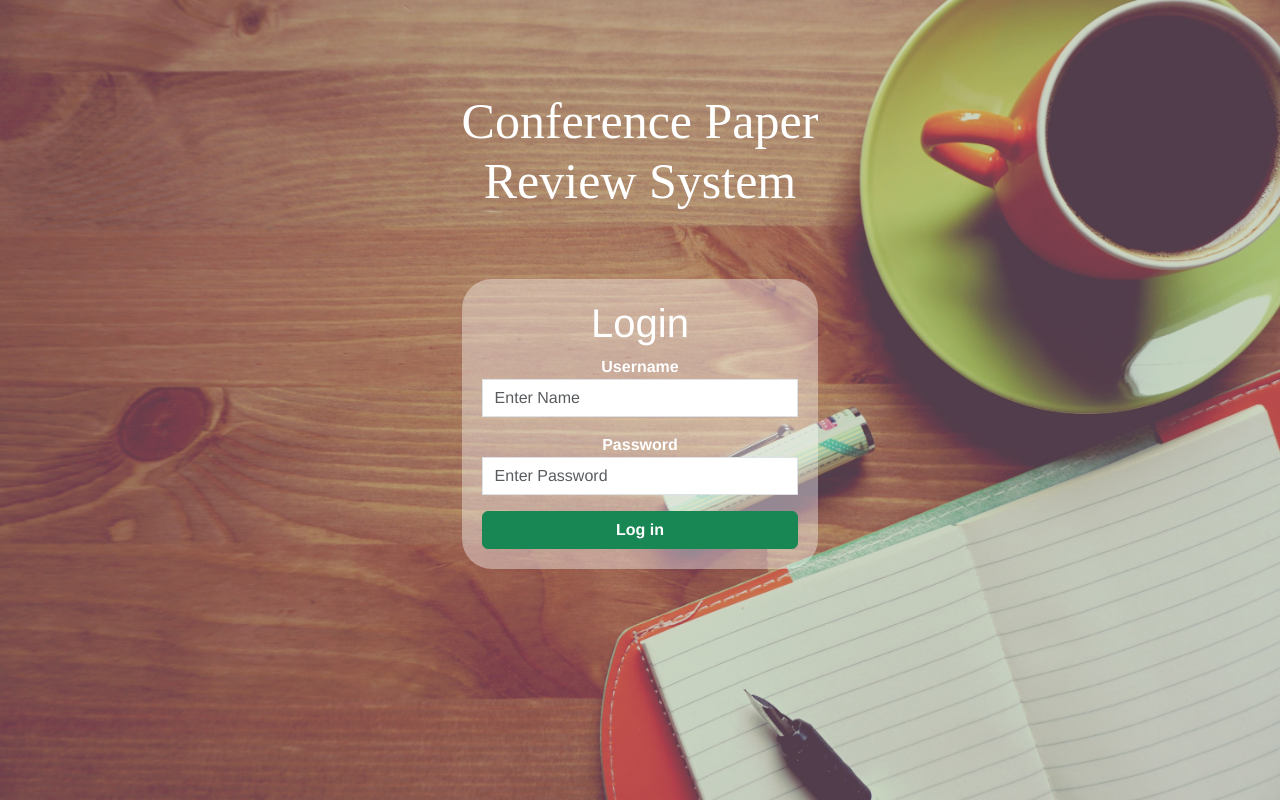
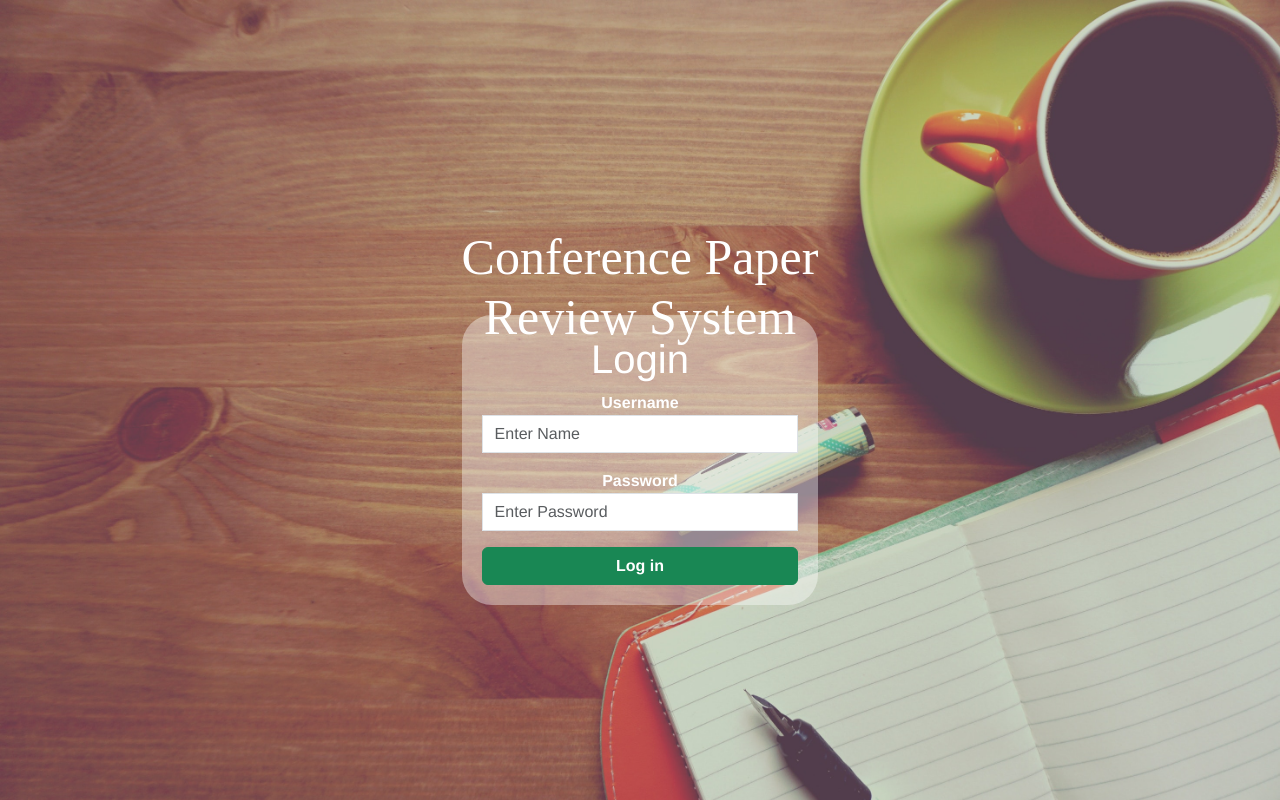
Before and after one commit to zanerosu/Conf_Paper_Sys, a React (Create React App) app in the folder frontend/: page / in a window 1280 px wide. Built offline with nearby package versions, Linux system fonts and the light colour scheme.

Commit message:
Updated some css for headers

```diff
--- a/frontend/src/App.css
+++ b/frontend/src/App.css
@@ -22,7 +22,7 @@
     font-family:'Times New Roman', Times, serif;
     font-size: 50px;
     position: relative;
-    top: -100px;
+    padding-top: 20%;
     text-align: center;
   }
 
@@ -101,7 +101,6 @@
   /*Author Home specific CSS*/
   .Author_Home{
     position:relative;
-    bottom:60px;
   }
 
   h2{
```
